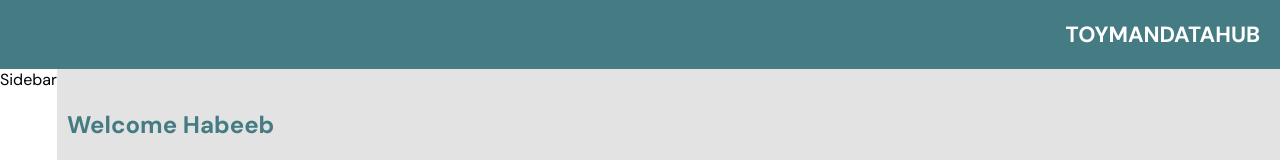
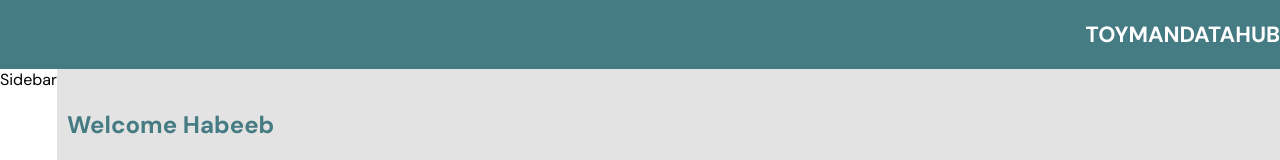
Before and after one commit to Toyman-tech/toymandatahub, a Next.js app: page /dashboard in a window 1280 px wide. Shown: the top 160 px of the page. Built offline with nearby package versions, Linux system fonts and the light colour scheme; a web font is replaced by a local one.

Commit message:
did a thing

```diff
--- a/components/Topbar.tsx
+++ b/components/Topbar.tsx
@@ -6,10 +6,11 @@ const Topbar = () => {
   return (
     <React.Fragment>
         <Box sx={{display:'flex',
-          padding:'20px',
+          py:'20px',
           backgroundColor:'#457B83',
           color:'#ffff',
           alignItems:'center',
+          // width:'100vw'
 
         }}>
          <Stack
```
